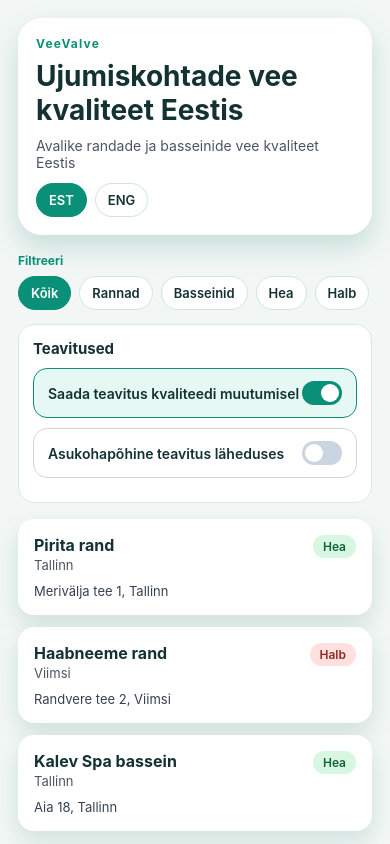
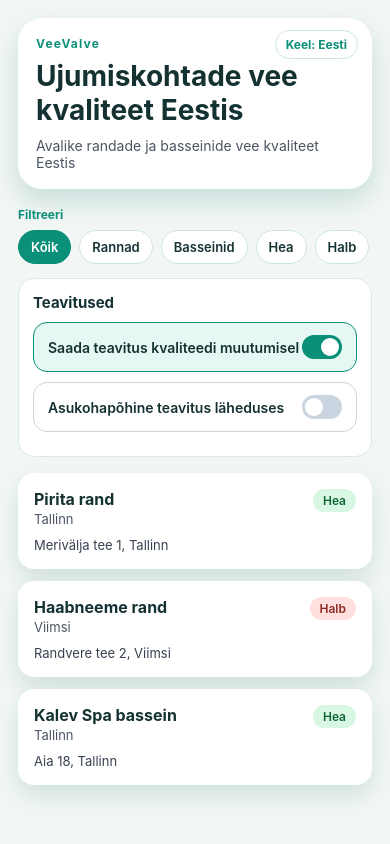
Before and after one commit to taavisalo/veevalve, a React Native app in the folder apps/mobile/: screen / in a window 390 px wide. Built offline with nearby package versions, Linux system fonts and the light colour scheme.

Commit message:
feat(mobile): add language dropdown and toggleable filters

```diff
--- a/apps/mobile/App.tsx
+++ b/apps/mobile/App.tsx
@@ -18,6 +18,7 @@ const App = () => {
   const [locale, setLocale] = useState<AppLocale>('et');
   const [typeFilter, setTypeFilter] = useState<PlaceType | 'ALL'>('ALL');
   const [statusFilter, setStatusFilter] = useState<'GOOD' | 'BAD' | 'ALL'>('ALL');
+  const [languageMenuOpen, setLanguageMenuOpen] = useState(false);
   const [qualityAlertsEnabled, setQualityAlertsEnabled] = useState(true);
   const [locationAlertsEnabled, setLocationAlertsEnabled] = useState(false);
 
@@ -38,6 +39,53 @@ const App = () => {
       <StatusBar style="dark" />
       <ScrollView contentContainerStyle={styles.scroll}>
         <View style={styles.heroCard}>
+          <View style={styles.languageMenu}>
+            <Pressable
+              style={styles.languageTrigger}
+              onPress={() => setLanguageMenuOpen((value) => !value)}
+            >
+              <Text style={styles.languageTriggerText}>
+                {locale === 'et' ? 'Keel: Eesti' : 'Language: English'}
+              </Text>
+            </Pressable>
+            {languageMenuOpen ? (
+              <View style={styles.languageDropdown}>
+                <Pressable
+                  style={styles.languageOption}
+                  onPress={() => {
+                    setLocale('et');
+                    setLanguageMenuOpen(false);
+                  }}
+                >
+                  <Text
+                    style={[
+                      styles.languageOptionText,
+                      locale === 'et' ? styles.languageOptionTextActive : undefined,
+                    ]}
+                  >
+                    Eesti
+                  </Text>
+                </Pressable>
+                <Pressable
+                  style={styles.languageOption}
+                  onPress={() => {
+                    setLocale('en');
+                    setLanguageMenuOpen(false);
+                  }}
+                >
+                  <Text
+                    style={[
+                      styles.languageOptionText,
+                      locale === 'en' ? styles.languageOptionTextActive : undefined,
+                    ]}
+                  >
+                    English
+                  </Text>
+                </Pressable>
+              </View>
+            ) : null}
+          </View>
+
           <Text style={styles.heroLabel}>
             {t('appName', locale)}
           </Text>
@@ -47,45 +95,6 @@ const App = () => {
               : 'Water quality for swimming places in Estonia'}
           </Text>
           <Text style={styles.heroSubtitle}>{t('subtitle', locale)}</Text>
-
-          <View style={styles.buttonRow}>
-            <Pressable
-              onPress={() => setLocale('et')}
-              style={[
-                styles.filterButton,
-                locale === 'et' ? styles.filterButtonActive : styles.filterButtonInactive,
-              ]}
-            >
-              <Text
-                style={[
-                  styles.filterButtonText,
-                  locale === 'et'
-                    ? styles.filterButtonTextActive
-                    : styles.filterButtonTextInactive,
-                ]}
-              >
-                EST
-              </Text>
-            </Pressable>
-            <Pressable
-              onPress={() => setLocale('en')}
-              style={[
-                styles.filterButton,
-                locale === 'en' ? styles.filterButtonActive : styles.filterButtonInactive,
-              ]}
-            >
-              <Text
-                style={[
-                  styles.filterButtonText,
-                  locale === 'en'
-                    ? styles.filterButtonTextActive
-                    : styles.filterButtonTextInactive,
-                ]}
-              >
-                ENG
-              </Text>
-            </Pressable>
-          </View>
         </View>
 
         <View style={styles.filterSection}>
@@ -116,7 +125,7 @@ const App = () => {
                 styles.filterButton,
                 typeFilter === 'BEACH' ? styles.filterButtonActive : styles.filterButtonInactive,
               ]}
-              onPress={() => setTypeFilter('BEACH')}
+              onPress={() => setTypeFilter((value) => (value === 'BEACH' ? 'ALL' : 'BEACH'))}
             >
               <Text
                 style={[
@@ -134,7 +143,7 @@ const App = () => {
                 styles.filterButton,
                 typeFilter === 'POOL' ? styles.filterButtonActive : styles.filterButtonInactive,
               ]}
-              onPress={() => setTypeFilter('POOL')}
+              onPress={() => setTypeFilter((value) => (value === 'POOL' ? 'ALL' : 'POOL'))}
             >
               <Text
                 style={[
@@ -152,7 +161,7 @@ const App = () => {
                 styles.filterButton,
                 statusFilter === 'GOOD' ? styles.filterButtonActive : styles.filterButtonInactive,
               ]}
-              onPress={() => setStatusFilter('GOOD')}
+              onPress={() => setStatusFilter((value) => (value === 'GOOD' ? 'ALL' : 'GOOD'))}
             >
               <Text
                 style={[
@@ -170,7 +179,7 @@ const App = () => {
                 styles.filterButton,
                 statusFilter === 'BAD' ? styles.filterButtonActive : styles.filterButtonInactive,
               ]}
-              onPress={() => setStatusFilter('BAD')}
+              onPress={() => setStatusFilter((value) => (value === 'BAD' ? 'ALL' : 'BAD'))}
             >
               <Text
                 style={[
@@ -230,6 +239,7 @@ const styles = StyleSheet.create({
     paddingBottom: 40,
   },
   heroCard: {
+    position: 'relative',
     borderRadius: 24,
     backgroundColor: '#FFFFFF',
     padding: 18,
@@ -257,10 +267,46 @@ const styles = StyleSheet.create({
     color: '#4B5563',
     fontSize: 14,
   },
-  buttonRow: {
-    flexDirection: 'row',
-    marginTop: 12,
-    gap: 8,
+  languageMenu: {
+    position: 'absolute',
+    right: 14,
+    top: 12,
+    alignItems: 'flex-end',
+    zIndex: 20,
+  },
+  languageTrigger: {
+    borderRadius: 999,
+    borderWidth: 1,
+    borderColor: '#CDE6DF',
+    backgroundColor: '#FFFFFF',
+    paddingHorizontal: 10,
+    paddingVertical: 6,
+  },
+  languageTriggerText: {
+    fontSize: 12,
+    fontWeight: '700',
+    color: '#0A8F78',
+  },
+  languageDropdown: {
+    marginTop: 6,
+    borderRadius: 12,
+    borderWidth: 1,
+    borderColor: '#CDE6DF',
+    backgroundColor: '#FFFFFF',
+    overflow: 'hidden',
+    minWidth: 126,
+  },
+  languageOption: {
+    paddingHorizontal: 10,
+    paddingVertical: 8,
+  },
+  languageOptionText: {
+    fontSize: 13,
+    color: '#153233',
+  },
+  languageOptionTextActive: {
+    fontWeight: '700',
+    color: '#0A8F78',
   },
   filterSection: {
     marginBottom: 14,
```
